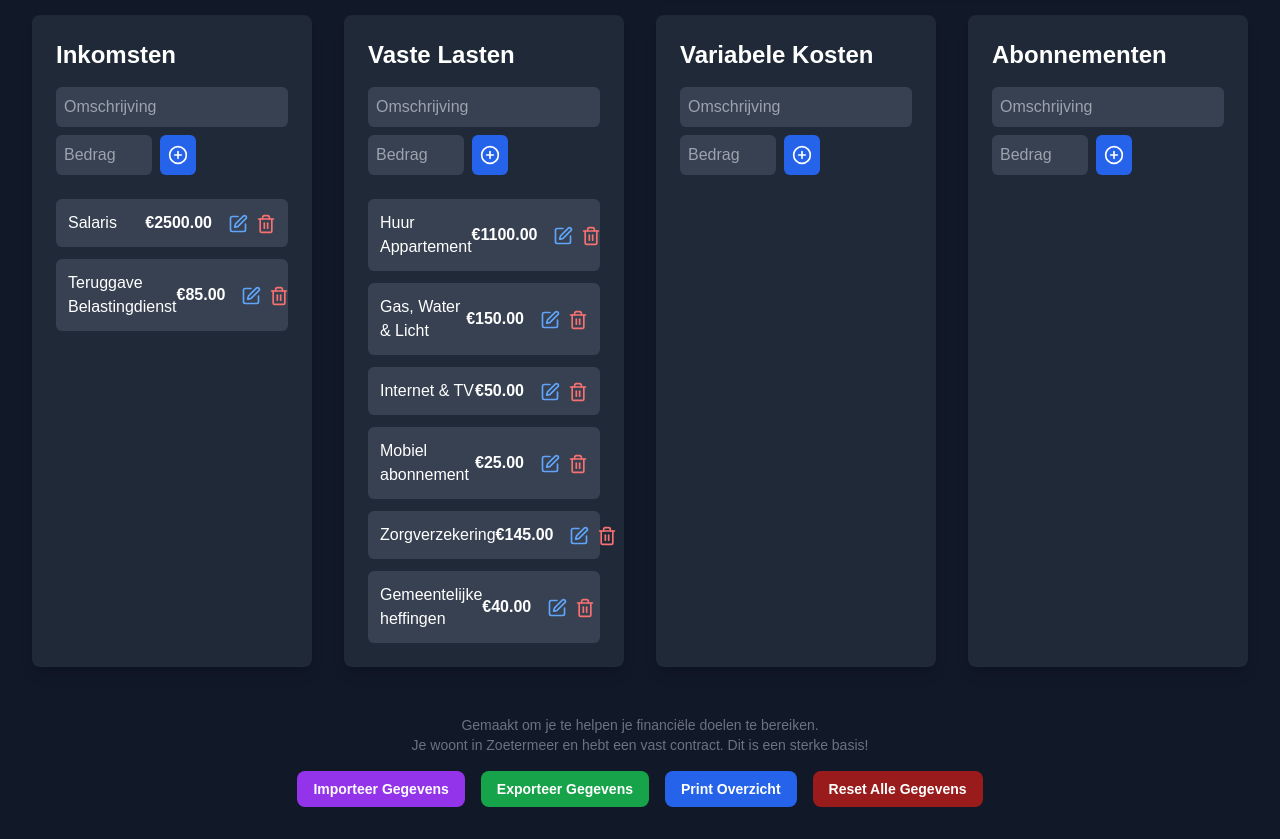
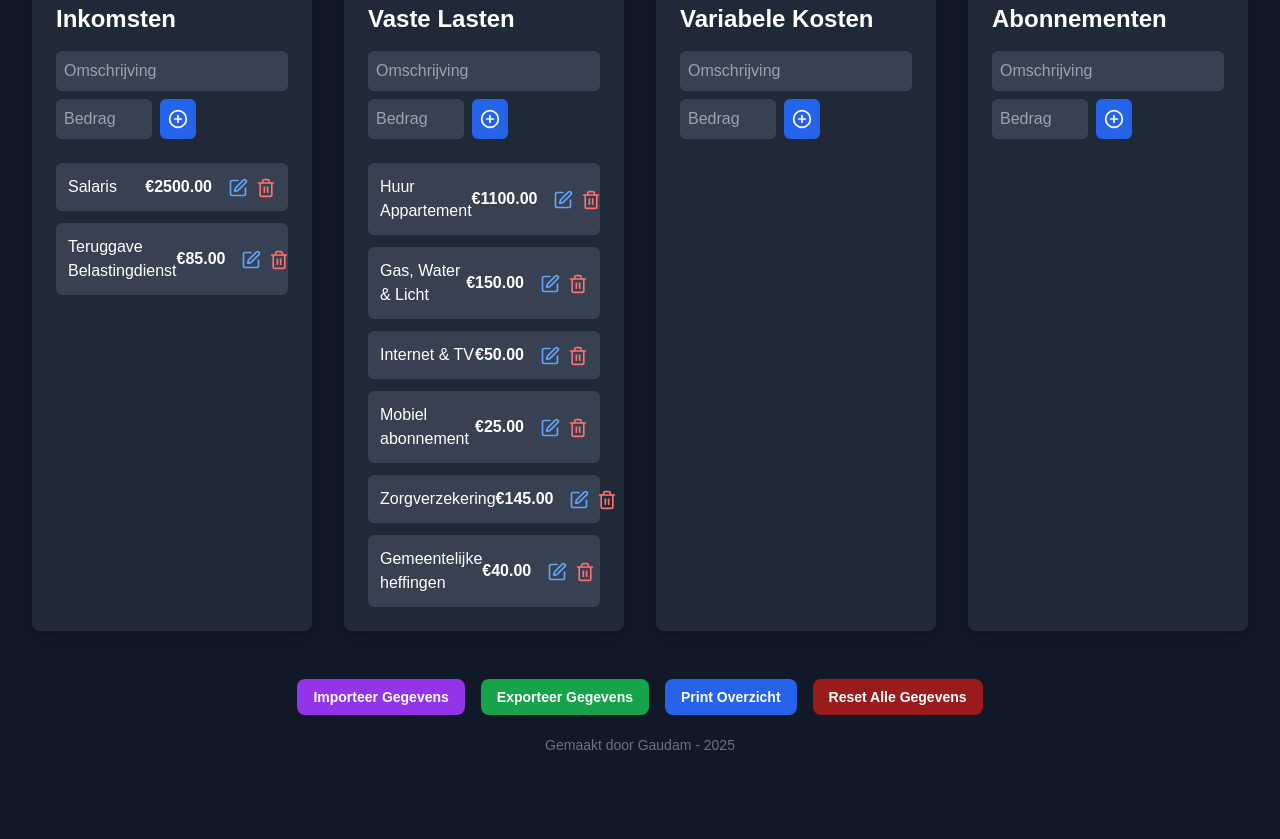
Before and after one commit to Gaudam/uitgaven, a plain HTML site: page index.html in a window 1280 px wide. Shown: the part 613-1452 px from the top of the page. After the commit the page ends 1400 px from the top, so only its background shows below. Drawn offline with nearby package versions, Linux system fonts and the light colour scheme.

Commit message:
Update index.html

```diff
--- a/index.html
+++ b/index.html
@@ -139,7 +139,6 @@
             <h1 class="text-4xl sm:text-5xl font-extrabold text-white tracking-tight">
                 Financieel Overzicht
             </h1>
-            <p class="text-gray-400 mt-2 text-lg">Krijg grip op je geld en begin met sparen voor je toekomst.</p>
         </header>
 
         <main>
@@ -217,8 +216,6 @@
         </main>
 
         <footer class="text-center mt-12 text-gray-500 text-sm">
-            <p>Gemaakt om je te helpen je financiële doelen te bereiken.</p>
-            <p class="mb-4">Je woont in Zoetermeer en hebt een vast contract. Dit is een sterke basis!</p>
             <div class="flex justify-center flex-wrap gap-4">
                 <button id="import-btn" class="bg-purple-600 hover:bg-purple-700 text-white font-bold py-2 px-4 rounded-lg transition-colors">
                     Importeer Gegevens
@@ -233,6 +230,8 @@
                     Reset Alle Gegevens
                 </button>
             </div>
+            <br>
+            <p>Gemaakt door Gaudam - 2025</p>
         </footer>
     </div>
 
```
